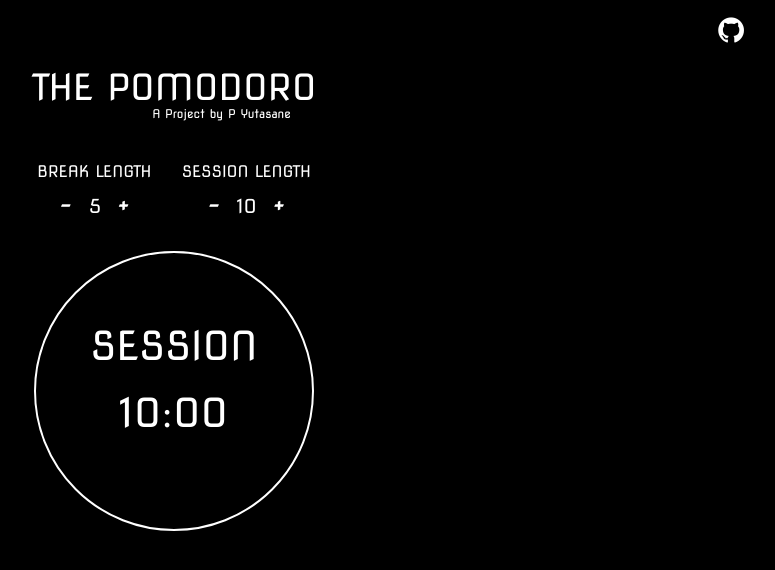
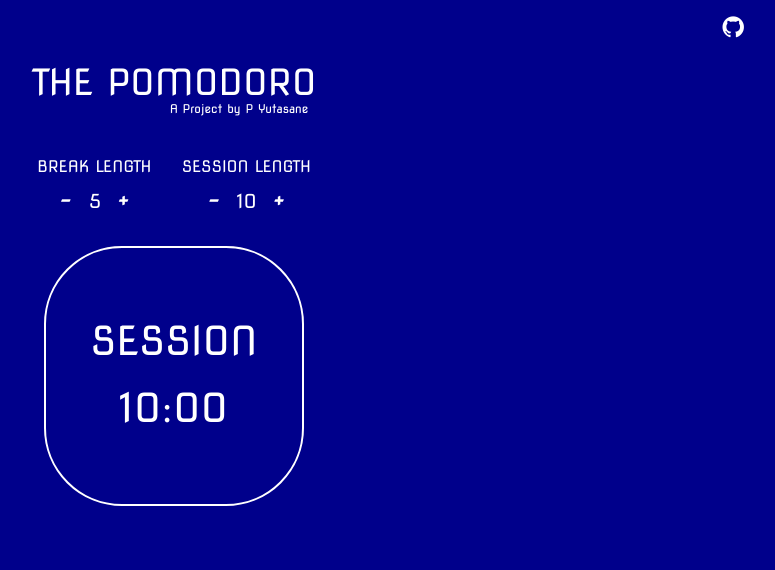
Before and after one commit to promie/pomodoro, a plain HTML site: page index.html in a window 1280 px wide. Shown: the whole page, without its empty margins (466-1241 px from the left). Drawn offline with nearby package versions, Linux system fonts and the light colour scheme.

Commit message:
Change to blue theme

```diff
--- a/css/pomodoro.css
+++ b/css/pomodoro.css
@@ -3,7 +3,7 @@
 body{
     margin: 5px;
     padding: 0px;
-    background-color: black;
+    background-color: darkblue;
     color: white;
     font-size: 16px;
     font-family: 'Nova Square', cursive;
@@ -13,7 +13,7 @@ body{
 
 /*=====HEAD SECTION=====*/
 .github{
-    font-size: 30px;
+    font-size: 25px;
     text-decoration: none;
     color: white;
     margin-top: 10px;
@@ -21,7 +21,7 @@ body{
 }
 
 .github:hover{
-    font-size: 35px;
+    font-size: 25px;
     text-decoration: none;
     color:white;
     margin-top: 10px;
@@ -31,14 +31,14 @@ body{
 #author{
     font-size: 12px;
     margin-top: -10px;
-    margin-left: 95px;
+    margin-left: 130px;
     margin-bottom: 40px;
 }
 
 /*=====MAIN SECTION=====*/
 #myCanvas{
-    width: 280px;
-    height: 280px;
+    width: 260px;
+    height: 260px;
     padding-top: 65px;
     display: block;
     margin: auto;
@@ -46,7 +46,7 @@ body{
     color: white;
     font-size: 40px;
     border: 2px solid white;
-    border-radius: 50%;
+    border-radius: 30%;
     margin-top: 30px;
 }
 
```
